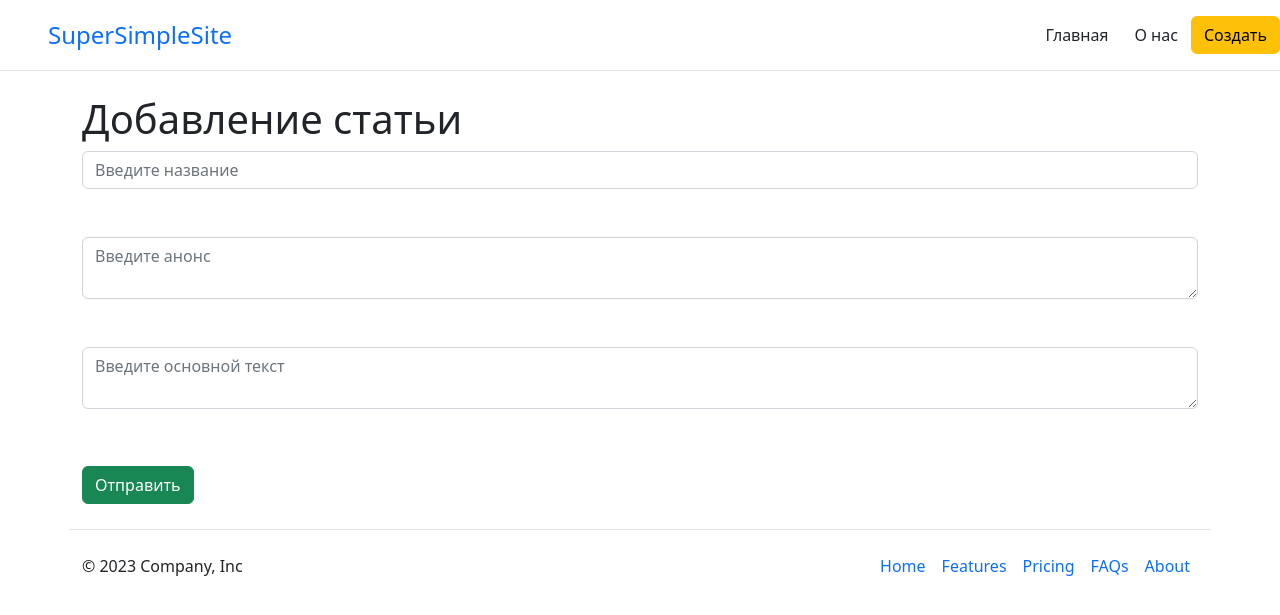
After one commit to Kalinichev/Simple_Flask, a Flask app: page /create-article in a window 1280 px wide. The commit adds this page. Shown: the top 615 px of the page. Run offline with Flask 3, Linux system fonts and the light colour scheme.

Commit message:
first form

```diff
--- a/app.py
+++ b/app.py
@@ -17,6 +17,7 @@ class Article(db.Model):
     def __repr__(self):
         return '<Article %r>' % self.id
 
+
 @app.route('/')
 @app.route('/home')
 def index():
@@ -28,6 +29,11 @@ def about():
     return render_template('about.html')
 
 
+@app.route('/create-article')
+def create_article():
+    return render_template('create_article.html')
+
+
 @app.route('/user/<string:name>/<int:id>')
 def user(name, id):
     return 'User: ' + name + ' - ' + str(id)
--- a/templates/base.html
+++ b/templates/base.html
@@ -17,8 +17,9 @@
       </a>
 
       <ul class="nav nav-pills">
-        <li class="nav-item"><a href="/" class="nav-link active" aria-current="page">Главная</a></li>
-        <li class="nav-item"><a href="/about" class="nav-link">Про нас</a></li>
+        <li class="nav-item"><a href="/" class="btn" aria-current="page">Главная</a></li>
+        <li class="nav-item"><a href="/about" class="btn" aria-current="page">О нас</a></li>
+        <li class="nav-item"><a href="/create-article" class="btn btn-warning">Создать</a></li>
       </ul>
     </header>
     <h1>{% block body %}{% endblock %}</h1>
--- /dev/null
+++ b/templates/create_article.html
@@ -0,0 +1,17 @@
+{% extends 'base.html' %}
+
+{% block title %}
+Страница про нас
+{% endblock %}
+
+{% block body %}
+<div class="container">
+  <h1>Добавление статьи</h1>
+  <form method="post">
+    <input type="text" name="title" id="title" class="form-control" placeholder="Введите название"><br>
+    <textarea name="intro" id="intro" class="form-control" placeholder="Введите анонс"></textarea><br>
+    <textarea name="text" id="text" class="form-control" placeholder="Введите основной текст"></textarea><br>
+    <input type="submit" class="btn btn-success" value="Отправить">
+  </form>
+</div>
+{% endblock %}
```
